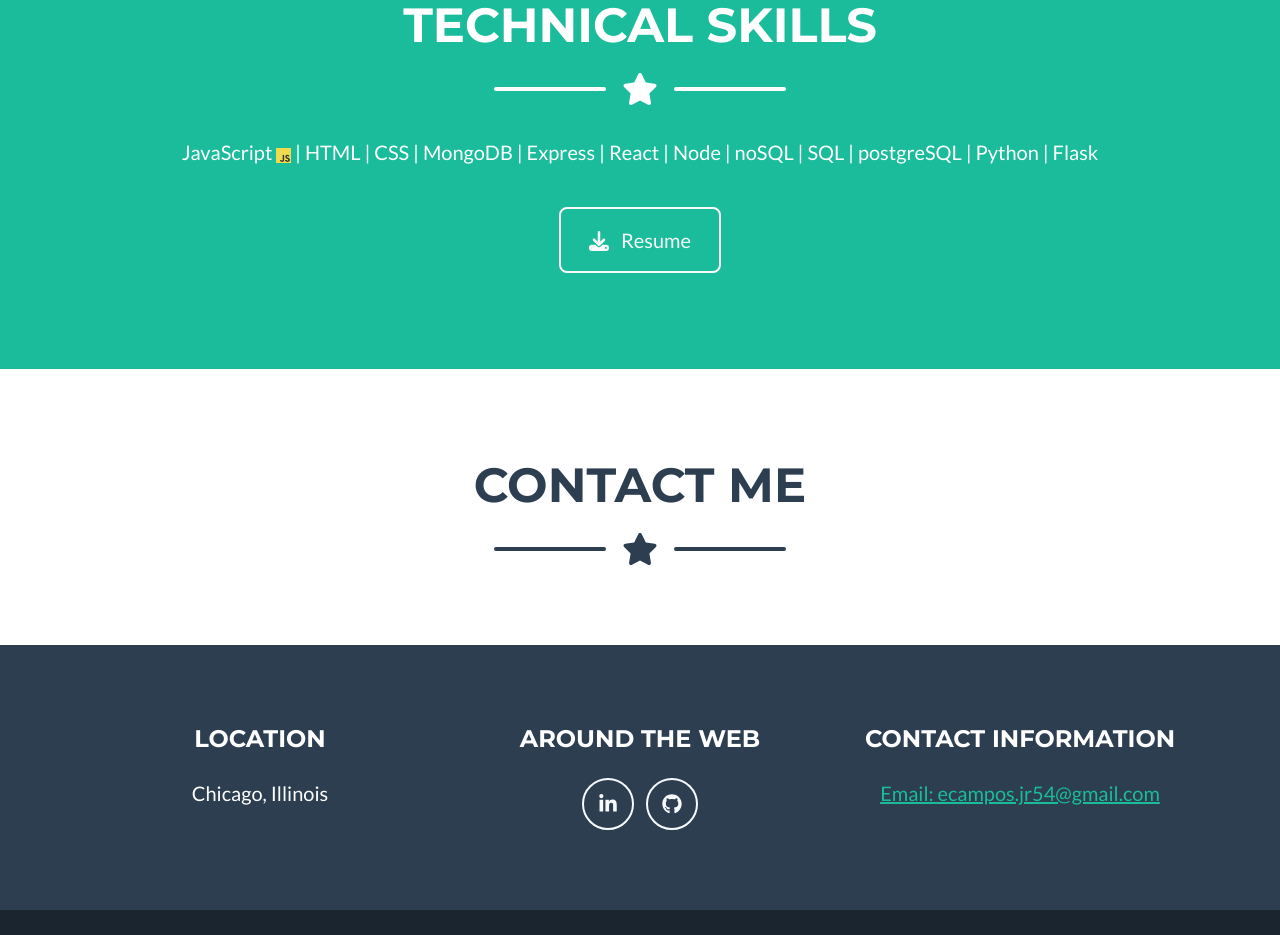
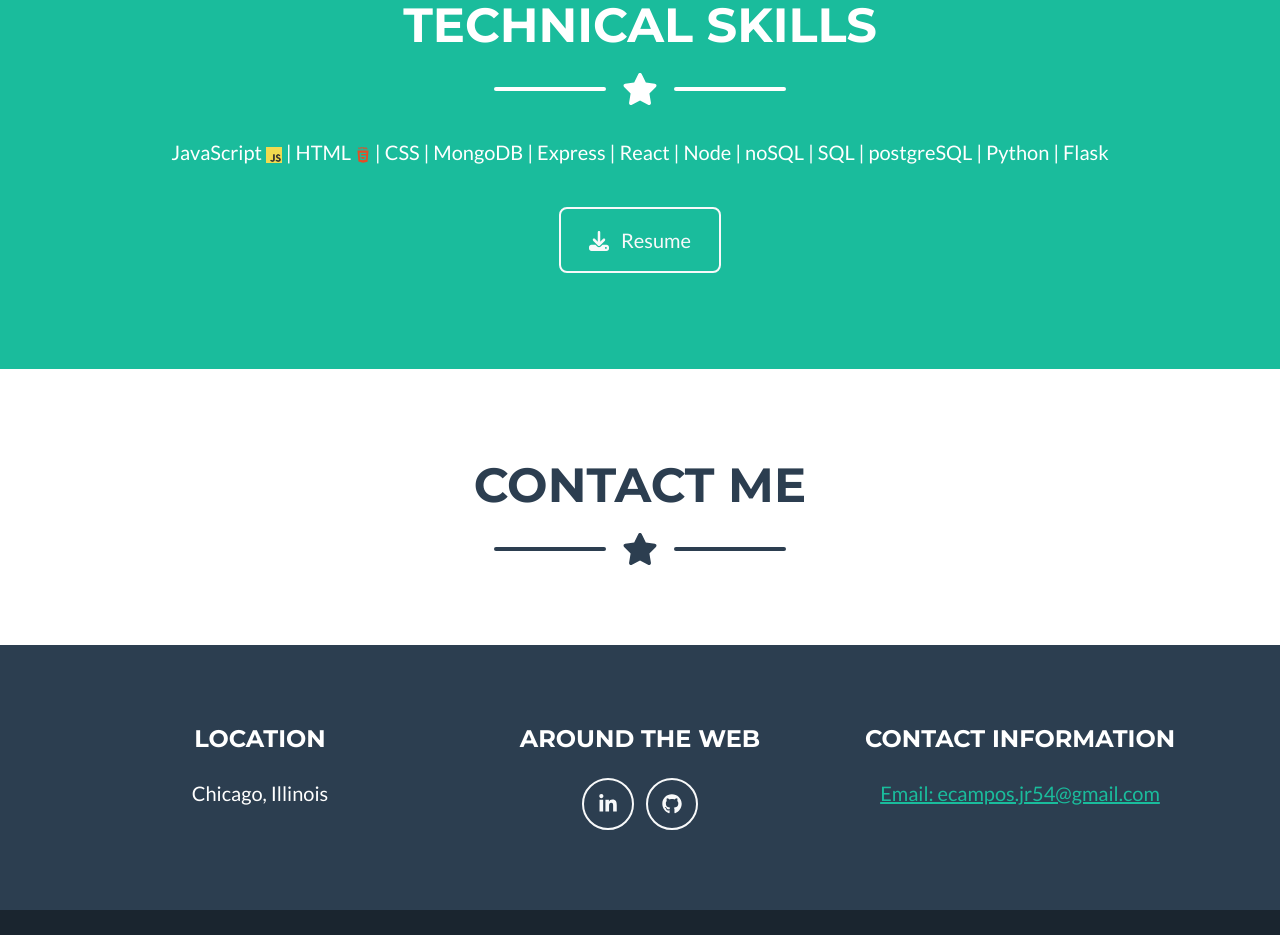
Before and after one commit to 3campos/3campos.github.io, a website: page index.html in a window 1280 px wide. Shown: the part 2280-3215 px from the top of the page. Drawn offline with nearby package versions, Linux system fonts and the light colour scheme.

Commit message:
add css icon and test styling

```diff
--- a/index.html
+++ b/index.html
@@ -139,7 +139,7 @@
             </div>
             <!-- Technical Skills -->
             <div class="row">
-                <p class="lead" id="languages"> JavaScript <img id="javascriptIcon" src="/src/icons/JavaScript.png"> | HTML | CSS | MongoDB | Express | React | Node | noSQL | SQL | postgreSQL | Python | Flask </p>
+                <p class="lead" id="languages"> JavaScript <img id="javascriptIcon" src="/src/icons/JavaScript.png"> | HTML <img id="htmlIcon" src="/src/icons/Html5_logo.svg"> | CSS | MongoDB | Express | React | Node | noSQL | SQL | postgreSQL | Python | Flask </p>
             </div>
             <!-- About Section Button-->
             <div class="text-center mt-4">
```
Also changed, not shown: dist/css/styles.css.
